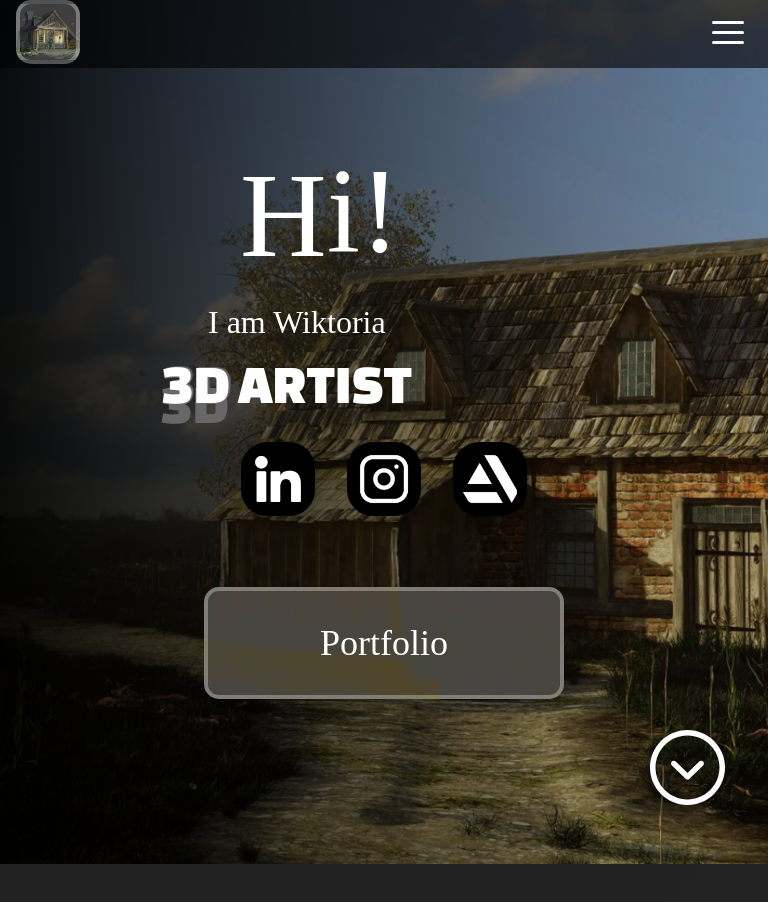
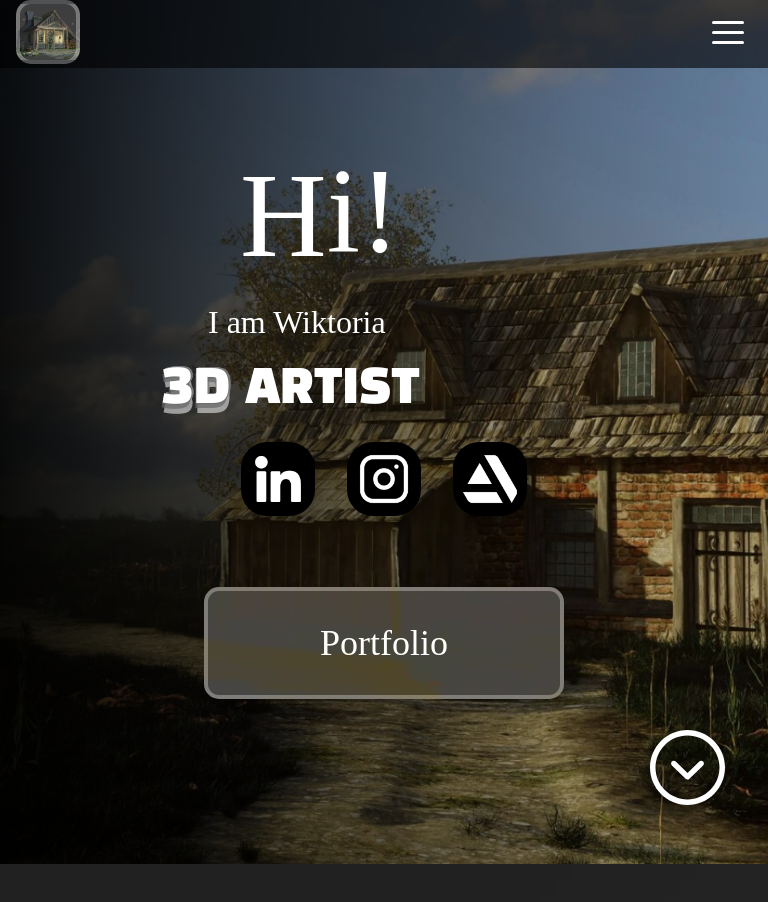
Before and after one commit to s-jez/Portfolio-3DArist, a React (Create React App) app: page / in a window 768 px wide. Shown: the top 902 px of the page. Built offline with nearby package versions, Linux system fonts and the light colour scheme; a web font is replaced by a local one.

Commit message:
add text shadow to 3D.

```diff
--- a/src/components/Sections/Main/MainSection.module.css
+++ b/src/components/Sections/Main/MainSection.module.css
@@ -121,8 +121,11 @@
   margin-left: -3rem;
 }
 .artist > :first-child {
-  text-shadow: -1px 20px #676767, 2px -1px #676767, -0px 1px #676767,
-    1px 1px #676767;
+  text-shadow: -1px 10px rgba(103, 103, 103, 0.7),
+    2px -1px rgba(103, 103, 103, 0.7), -0px 1px rgba(103, 103, 103, 0.7),
+    1px 15px rgba(205, 205, 205, 0.7), 2px -1px rgba(205, 205, 205, 0.7),
+    -0px 1px rgba(205, 205, 205, 0.7);
+  margin-right: 1rem;
 }
 h1 {
   font-size: 3rem;
@@ -187,6 +190,13 @@ h1 {
     width: 22.5rem;
     height: 7rem;
     font-size: 2.25rem;
+  }
+  .artist > :first-child {
+    text-shadow: -1px 5px rgba(103, 103, 103, 0.7),
+      2px -1px rgba(103, 103, 103, 0.7), -0px 1px rgba(103, 103, 103, 0.7),
+      1px 10px rgba(205, 205, 205, 0.7), 2px -1px rgba(205, 205, 205, 0.7),
+      -0px 1px rgba(205, 205, 205, 0.7);
+    margin-right: 1rem;
   }
 }
 @media (min-width: 601px) {
--- a/src/components/Sections/Main/MainSection.tsx
+++ b/src/components/Sections/Main/MainSection.tsx
@@ -20,7 +20,7 @@ const MainSection = () => {
           <h1> {t("home.header.title")}</h1>
           <div className={styles["main__artist"]}>
             <div className={styles["artist"]}>
-              <span>3D </span>
+              <span>3D</span>
               <span>ARTIST</span>
             </div>
             <div className={styles["main__socials"]}>
```
